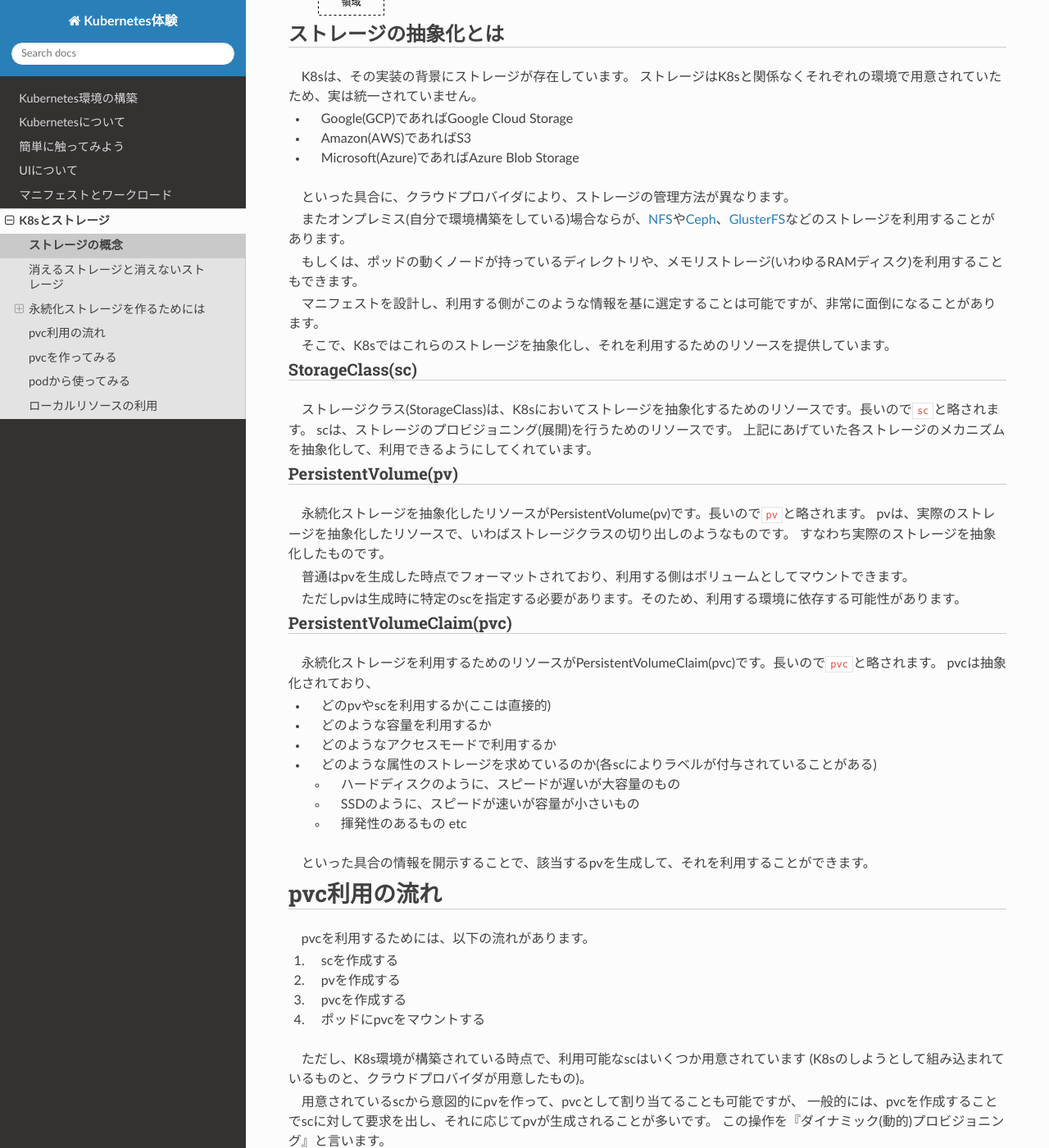
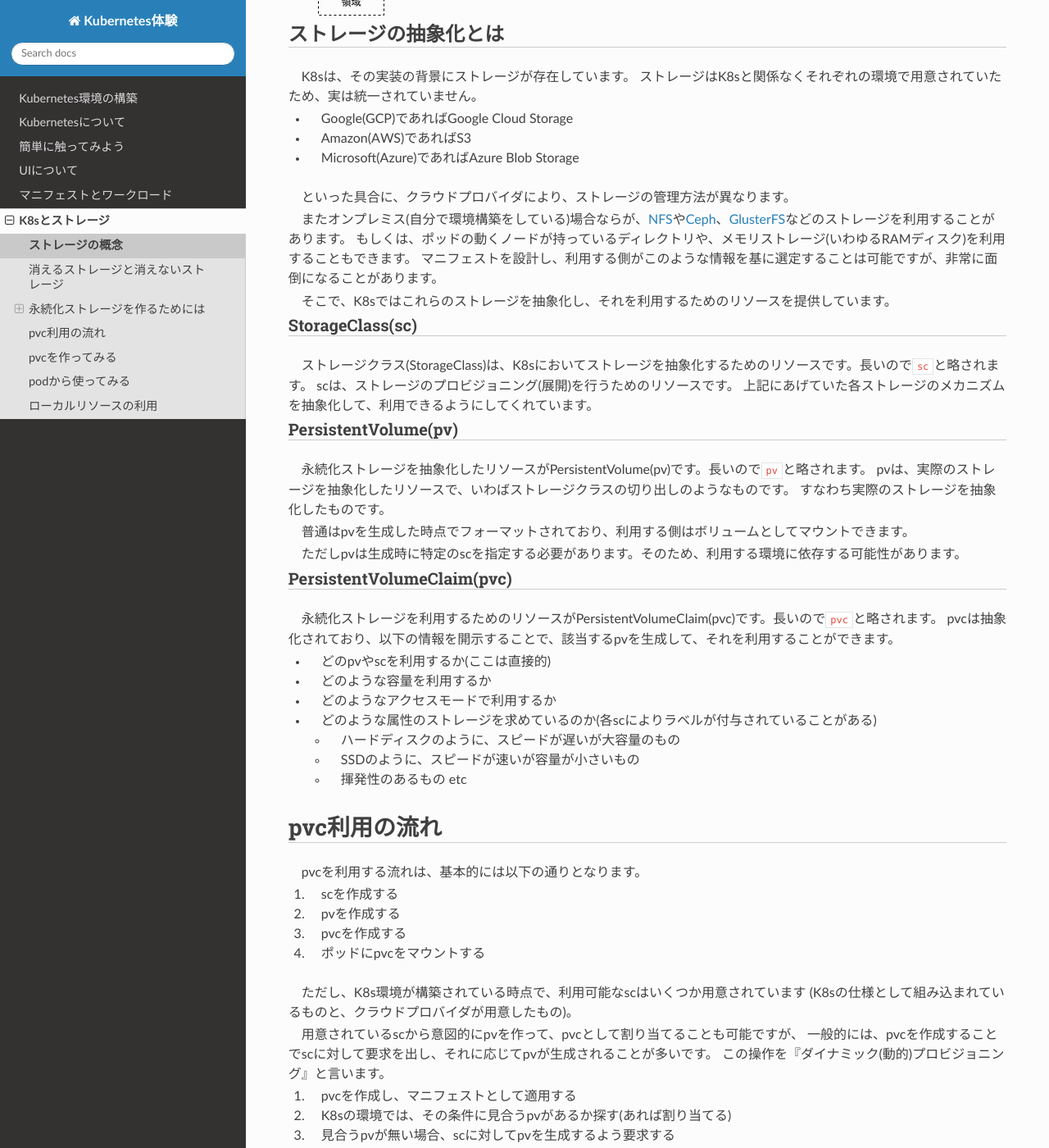
Before and after one commit to kd1321373/k8sdoc-2024, a Sphinx documentation site: the page built from source/storage/pv-pvc-sc.md, in a window 1280 px wide and 1400 px high, scrolled down 893 px. Shown: the whole window at 82% size. Built offline with Sphinx 7.4.7 and the Read the Docs theme 2.0.0, drawn with Linux system fonts in a browser that asks for light colours; pages that are not in the unit, such as notebooks, are missing from menus; some of the changed text lies outside the part shown.

Commit message:
文章の見直し

````diff
--- a/source/storage/pv-pvc-sc.md
+++ b/source/storage/pv-pvc-sc.md
@@ -40,9 +40,7 @@ K8sは、その実装の背景にストレージが存在しています。
 といった具合に、クラウドプロバイダにより、ストレージの管理方法が異なります。
 
 またオンプレミス(自分で環境構築をしている)場合ならが、[NFS](https://ja.wikipedia.org/wiki/Network_File_System)や[Ceph](https://ceph.io/en/)、[GlusterFS](https://www.gluster.org/)などのストレージを利用することがあります。
-
 もしくは、ポッドの動くノードが持っているディレクトリや、メモリストレージ(いわゆるRAMディスク)を利用することもできます。
-
 マニフェストを設計し、利用する側がこのような情報を基に選定することは可能ですが、非常に面倒になることがあります。
 
 そこで、K8sではこれらのストレージを抽象化し、それを利用するためのリソースを提供しています。
@@ -66,8 +64,7 @@ pvは、実際のストレージを抽象化したリソースで、いわばス
 ### PersistentVolumeClaim(pvc)
 
 永続化ストレージを利用するためのリソースがPersistentVolumeClaim(pvc)です。長いので`pvc`と略されます。
-pvcは抽象化されており、
-
+pvcは抽象化されており、以下の情報を開示することで、該当するpvを生成して、それを利用することができます。
 - どのpvやscを利用するか(ここは直接的)
 - どのような容量を利用するか
 - どのようなアクセスモードで利用するか
@@ -76,11 +73,11 @@ pvcは抽象化されており、
   - SSDのように、スピードが速いが容量が小さいもの
   - 揮発性のあるもの etc
 
-といった具合の情報を開示することで、該当するpvを生成して、それを利用することができます。
+
 
 # pvc利用の流れ
 
-pvcを利用するためには、以下の流れがあります。
+pvcを利用する流れは、基本的には以下の通りとなります。
 
 1. scを作成する
 2. pvを作成する
@@ -88,7 +85,7 @@ pvcを利用するためには、以下の流れがあります。
 4. ポッドにpvcをマウントする
 
 ただし、K8s環境が構築されている時点で、利用可能なscはいくつか用意されています
-(K8sのしようとして組み込まれているものと、クラウドプロバイダが用意したもの)。
+(K8sの仕様として組み込まれているものと、クラウドプロバイダが用意したもの)。
 
 用意されているscから意図的にpvを作って、pvcとして割り当てることも可能ですが、
 一般的には、pvcを作成することでscに対して要求を出し、それに応じてpvが生成されることが多いです。
@@ -100,3 +97,11 @@ pvcを利用するためには、以下の流れがあります。
 4. 用意されたpvをpvcに割り当てる
 
 この授業では、k8sの開発環境のため、ローカルのディレクトリをpvとして利用します。そのためのscが用意されているため、pvcを用意すれば適当な空間をpvとして切り出してきてくれます。
+
+
+```{note}
+今回はpvの話は省略していますが、実際の運用ではpvの作成を自前で行うこともあります。
+なぜなら、pvの元となるscは、クラウドプロバイダ側では課金対象のため、ダイナミックプロビジョニングの際に無駄に大きなストレージを構築すると、それが原因でコスト高になることが考えられるためです。
+
+つまり、事前にpvを用意することで、(コスト的にも)適切なストレージを用意することができると考えられます。
+```
````
